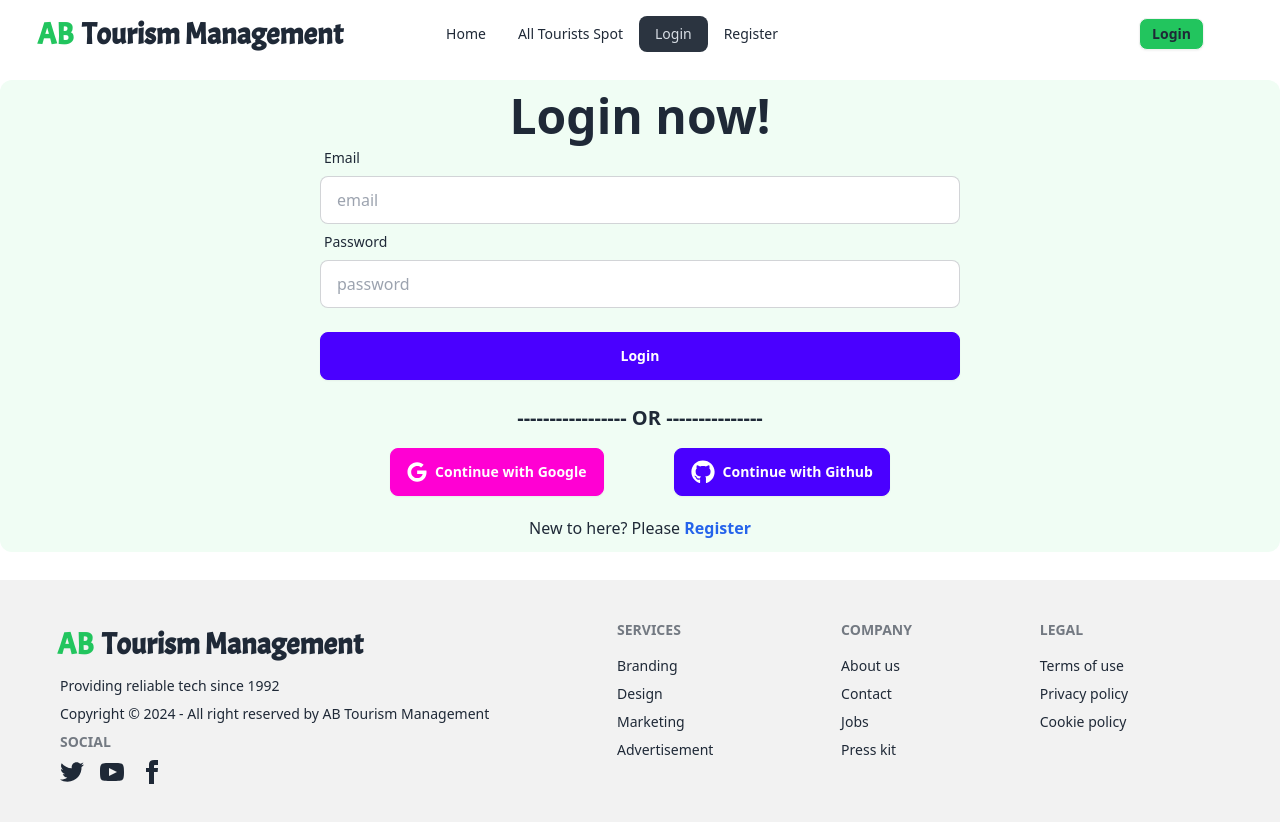
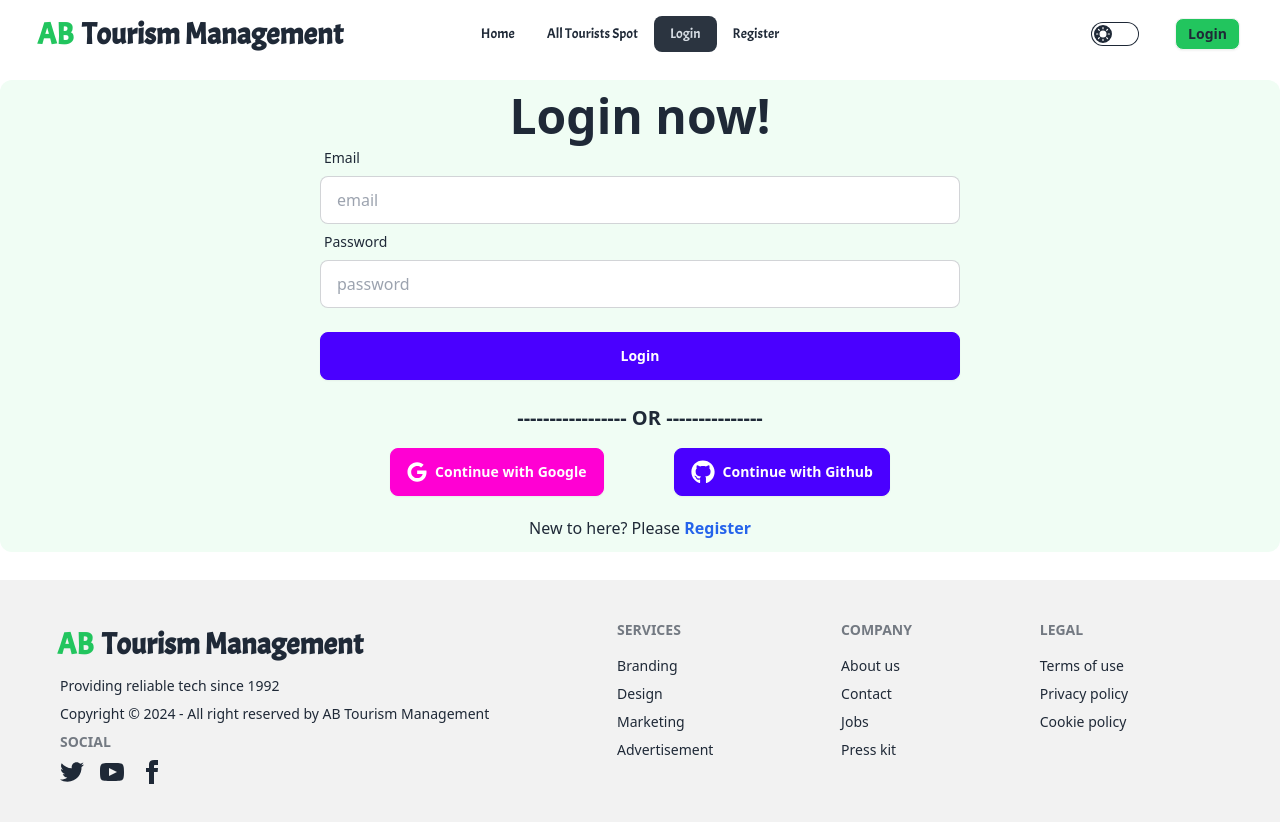
Before and after one commit to Anik98Bh/B9A10-client-side-Anik98Bh, a React (Vite) app: page /login in a window 1280 px wide. Built offline with nearby package versions, Linux system fonts and the light colour scheme; no server answers.

Commit message:
added theme toggle

```diff
--- a/package.json
+++ b/package.json
@@ -15,6 +15,7 @@
     "localforage": "^1.10.0",
     "match-sorter": "^6.3.4",
     "react": "^18.2.0",
+    "react-awesome-reveal": "^4.2.8",
     "react-dom": "^18.2.0",
     "react-icons": "^5.1.0",
     "react-router-dom": "^6.23.0",
--- a/src/pages/shared/Navbar.jsx
+++ b/src/pages/shared/Navbar.jsx
@@ -1,10 +1,26 @@
-import { useContext } from "react";
+import { useContext, useEffect, useState } from "react";
 import { Link, NavLink } from "react-router-dom";
 import { AuthContext } from "../../components/providers/AuthProvider";
 
 const Navbar = () => {
     const { user, logOut } = useContext(AuthContext);
-    console.log(user)
+    const [theme,setTheme]=useState('light');
+
+    useEffect(() => {
+        localStorage.setItem('theme', theme)
+        const localTheme = localStorage.getItem('theme')
+        document.querySelector('html').setAttribute('data-theme', localTheme)
+    }, [theme])
+
+    const handleToggle = e => {
+        if (e.target.checked) {
+            setTheme('luxury')
+        }
+        else {
+            setTheme('light')
+        }
+    }
+    console.log(theme);
 
     const handleSignOut = () => {
         logOut()
@@ -17,12 +33,12 @@ const Navbar = () => {
     }
 
     const navLinks = <>
-        <li><NavLink to="/">Home</NavLink></li>
-        <li><NavLink to="/allTourists">All Tourists Spot</NavLink></li>
-        {user && <li><NavLink to="/addTourists">Add Tourists Spot</NavLink></li>}
-        {user && <li><NavLink to="/myList">My List</NavLink></li>}
-        {!user && <li><NavLink to="/login">Login</NavLink></li>}
-        {!user && <li><NavLink to="/register">Register</NavLink></li>}
+        <li><NavLink to="/" className="font-acma">Home</NavLink></li>
+        <li><NavLink to="/allTourists" className="font-acma">All Tourists Spot</NavLink></li>
+        {user && <li><NavLink to="/addTourists" className="font-acma">Add Tourists Spot</NavLink></li>}
+        {user && <li><NavLink to="/myList" className="font-acma">My List</NavLink></li>}
+        {!user && <li><NavLink to="/login" className="font-acma">Login</NavLink></li>}
+        {!user && <li><NavLink to="/register" className="font-acma">Register</NavLink></li>}
     </>
 
     return (
@@ -43,7 +59,19 @@ const Navbar = () => {
                     {navLinks}
                 </ul>
             </div>
-            <div className="navbar-end mr-14">
+
+            <div className="navbar-end mr-5 gap-9">
+                {/* theme change */}
+                <div className="">
+                    <label className="cursor-pointer grid place-items-center">
+                        <input onChange={handleToggle}
+                        type="checkbox"
+                        className="toggle theme-controller bg-base-content row-start-1 col-start-1 col-span-2" />
+                        <svg className="col-start-1 row-start-1 stroke-base-100 fill-base-100" xmlns="http://www.w3.org/2000/svg" width="14" height="14" viewBox="0 0 24 24" fill="none" stroke="currentColor" strokeWidth="2" strokeLinecap="round" strokeLinejoin="round"><circle cx="12" cy="12" r="5" /><path d="M12 1v2M12 21v2M4.2 4.2l1.4 1.4M18.4 18.4l1.4 1.4M1 12h2M21 12h2M4.2 19.8l1.4-1.4M18.4 5.6l1.4-1.4" /></svg>
+                        <svg className="col-start-2 row-start-1 stroke-base-100 fill-base-100" xmlns="http://www.w3.org/2000/svg" width="14" height="14" viewBox="0 0 24 24" fill="none" stroke="currentColor" strokeWidth="2" strokeLinecap="round" strokeLinejoin="round"><path d="M21 12.79A9 9 0 1 1 11.21 3 7 7 0 0 0 21 12.79z"></path></svg>
+                    </label>
+                </div>
+                {/* profile */}
                 {
                     user?.email ? <div className="dropdown dropdown-end dropdown-hover">
                         <div tabIndex={0} role="button" className="btn btn-ghost btn-circle avatar">
--- a/src/pages/viewDetails/Details.jsx
+++ b/src/pages/viewDetails/Details.jsx
@@ -1,10 +1,11 @@
 import { useLoaderData } from "react-router-dom";
+import { Slide } from "react-awesome-reveal";
 
 const Details = () => {
     const tourist = useLoaderData();
     const { name, country, location, description, averageCost, seasonality, travelTime, totalVisitorsPerYear, image } = tourist;
     return (
-        <div className="animate__animated animate__zoomIn pl-8">
+        <div className="animate__animated animate__zoomIn pl-5 pr-2">
             <div className=" text-center mb-5">
                 <h1 className="text-4xl font-acma font-bold">{country}</h1>
             </div>
@@ -12,8 +13,8 @@ const Details = () => {
                 <div>
                     <figure><img className="lg:h-[500px] rounded-xl" src={image} alt="" /></figure>
                 </div>
-
                 <div className="lg:w-1/2 bg-emerald-100 rounded-xl p-5">
+                    <Slide triggerOnce>
                         <h2 className="text-3xl font-acma mb-3 text-center underline underline-offset-8">{name}</h2>
                         <p className="px-5 mt-12">{description}</p>
                         <hr className="border-2 border-dashed my-3" />
@@ -29,6 +30,8 @@ const Details = () => {
                             </p>
                         </div>
                         <p className="mt-6 px-5"><span className="font-acma mr-2">Total Visitors Per Year:</span> {totalVisitorsPerYear}</p>
+                    </Slide>
+
                 </div>
             </div>
         </div>
--- a/tailwind.config.js
+++ b/tailwind.config.js
@@ -12,4 +12,7 @@ export default {
     },
   },
   plugins: [require("daisyui")],
+  daisyui: {
+    themes: ["light", "luxury"],
+  },
 }
```
Also changed, not shown: 1 other file (tests, documents, lock files or other folders). Lines whose indentation alone changed are shown as unchanged.
